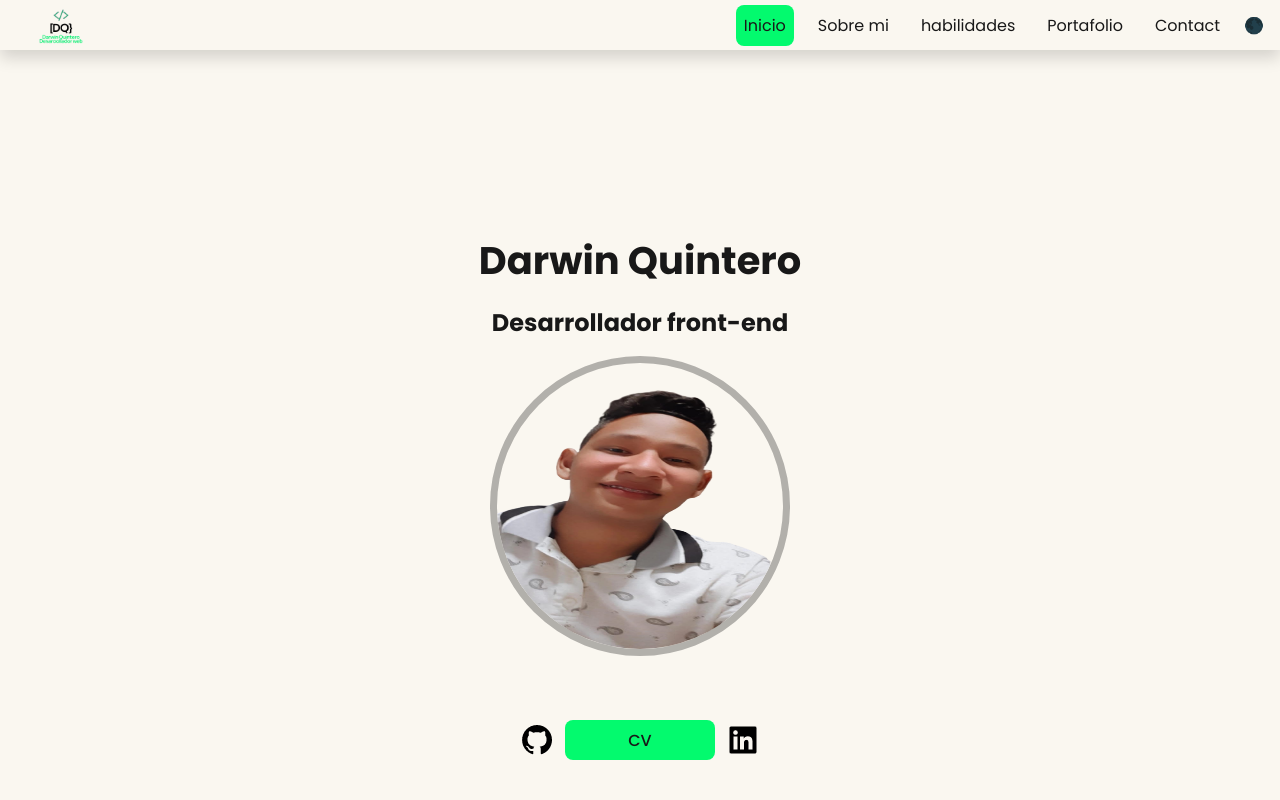
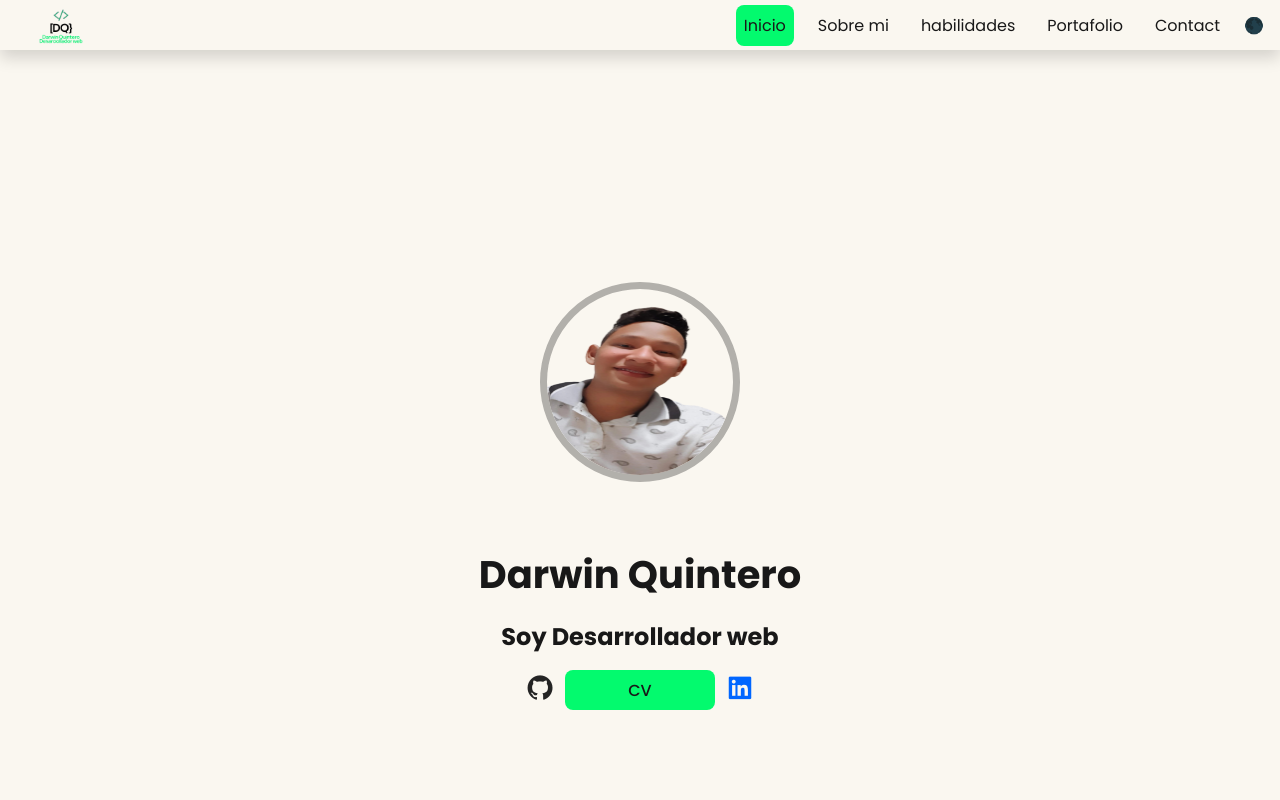
Before and after one commit to DarwinQ15/projet-portfolio, a plain HTML site: page index.html in a window 1280 px wide. Shown: the top 800 px of the page. Drawn offline with nearby package versions, Linux system fonts and the light colour scheme.

Commit message:
pequeños arreglos

```diff
--- a/index.html
+++ b/index.html
@@ -39,15 +39,15 @@
     <main class="container__principal">
 
         <section id="home" class="hidden">
-            <h1 class="home__title">Darwin Quintero</h1>
-            <h2 class="home_subtitle">Desarrollador front-end</h2>
             <figure class="home__image">
                 <img src="./assets/img/me.png" alt="">
             </figure>
+            <h1 class="home__title">Darwin Quintero</h1>
+            <h2 class="home_subtitle">Soy Desarrollador web</h2>
             <div class="info__home">
-                <a href="https://github.com/DarwinQ15"><img src="./assets/img/github-logo-24.png" alt=""></i></a>
+                <a href="https://github.com/DarwinQ15" target="_blank"> <i class='bx bxl-github' ></i></a>
                 <a class="link link__buttom" href="./assets/img/CV/Darwin Quintero.pdf" download="Darwin-CV">CV</a>
-                <a href="https://www.linkedin.com/in/darwin-quintero/"><img src="./assets/img/linkedin-square-logo-24.png" alt=""></a>
+                <a href="https://www.linkedin.com/in/darwin-quintero/" target="_blank"><i class='bx bxl-linkedin-square'></i></a>
             </div>
         </section>
 
@@ -122,7 +122,7 @@
             <h2>Contactame</h2>
 
             <form class="form" data-netlify="true">
-                <input type="text" placeholder="Ingresa tu nombre" name="nameUser" id="nameUser" required>
+                <input type="text" placeholder="Ingresa tu nombre completo" name="nameUser" id="nameUser" required>
                 <input type="email" placeholder="Ingresa tu correo" name="emailUser" id="emailUser" required>
 
                 <textarea name="commentUser" id="commentUser" cols="30" rows="10"
--- a/style.css
+++ b/style.css
@@ -221,6 +221,10 @@ section {
     min-height: 70vh;
 }
 
+#home{
+    background-image: url();
+}
+
 .home__title {
     text-align: center;
     font-size: 2.4rem;
@@ -232,8 +236,8 @@ section {
 }
 
 .home__image{
-    width: 300px;
-    height: 300px;
+    width: 200px;
+    height: 200px;
     border: 7px solid rgba(11, 10, 10, 0.3);
     border-radius: 50%;
     overflow: hidden;
@@ -241,16 +245,33 @@ section {
 }
 
 .home__image img{
-    width: 99.999999%;
-    height: 99.99999%;
+    width: 99.9999999999%;
+    height: 99.999999999%;
     transition: all 0.8s ease-out;
+}
+
+.home__image>img:hover{
+    transform: scale(1.1);
+    -webkit-transform: scale(1.1);
+    -moz-transform: scale(1.1);
+    -ms-transform: scale(1.1);
+    -o-transform: scale(1.1);
 }
 
 .info__home{
     display: flex;
     justify-content: center;
     align-items: center;
+    text-align: center;
     gap: 10px;
+}
+
+.info__home a i{
+    font-size: 30px;
+}
+
+.bxl-linkedin-square{
+    color: rgb(0, 102, 255);
 }
 
 .link__buttom{
@@ -285,7 +306,7 @@ section {
 
 .bxl-css3{
     font-size: 10rem;
-    color: rgb(0, 102, 255);;
+    color: rgb(0, 102, 255);
 }
 
 .bxl-javascript{
```
